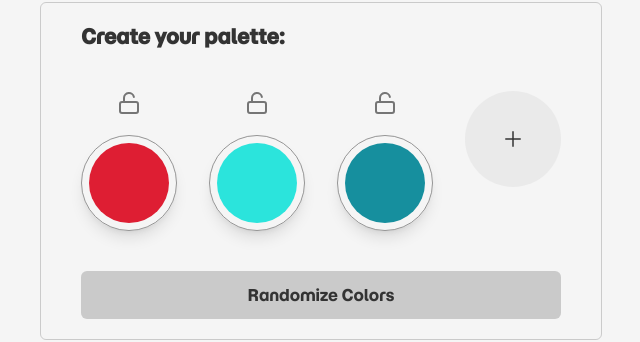
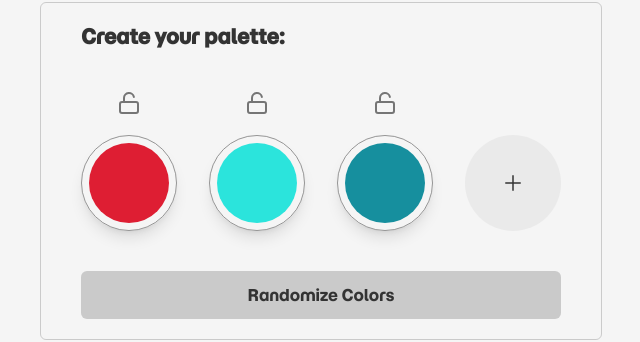
Before and after one commit to DanielG808/color-palette-creator, a Next.js app: page / in a window 1280 px wide. Shown: the part 245-587 px from the top of the page, without its empty margins (319-959 px from the left). Built offline with nearby package versions, Linux system fonts and the light colour scheme.

Commit message:
fixed plus-button alignment

```diff
--- a/components/color-palette.tsx
+++ b/components/color-palette.tsx
@@ -3,7 +3,7 @@
 import { motion } from "framer-motion";
 import ColorChip from "./color-chip";
 import PlusButton from "./plus-button";
-import { LockIcon, LockOpen, LockOpenIcon } from "lucide-react";
+import { LockOpenIcon } from "lucide-react";
 
 type ColorPaletteProps = {
   colors: string[];
@@ -41,7 +41,12 @@ export default function ColorPalette({
         </motion.div>
       ))}
 
-      {colors.length < 5 && <PlusButton onClick={addColorChip} />}
+      {colors.length < 5 && (
+        <div className="flex flex-col items-center space-y-5">
+          <div className="h-6" />
+          <PlusButton onClick={addColorChip} />
+        </div>
+      )}
     </div>
   );
 }
```
